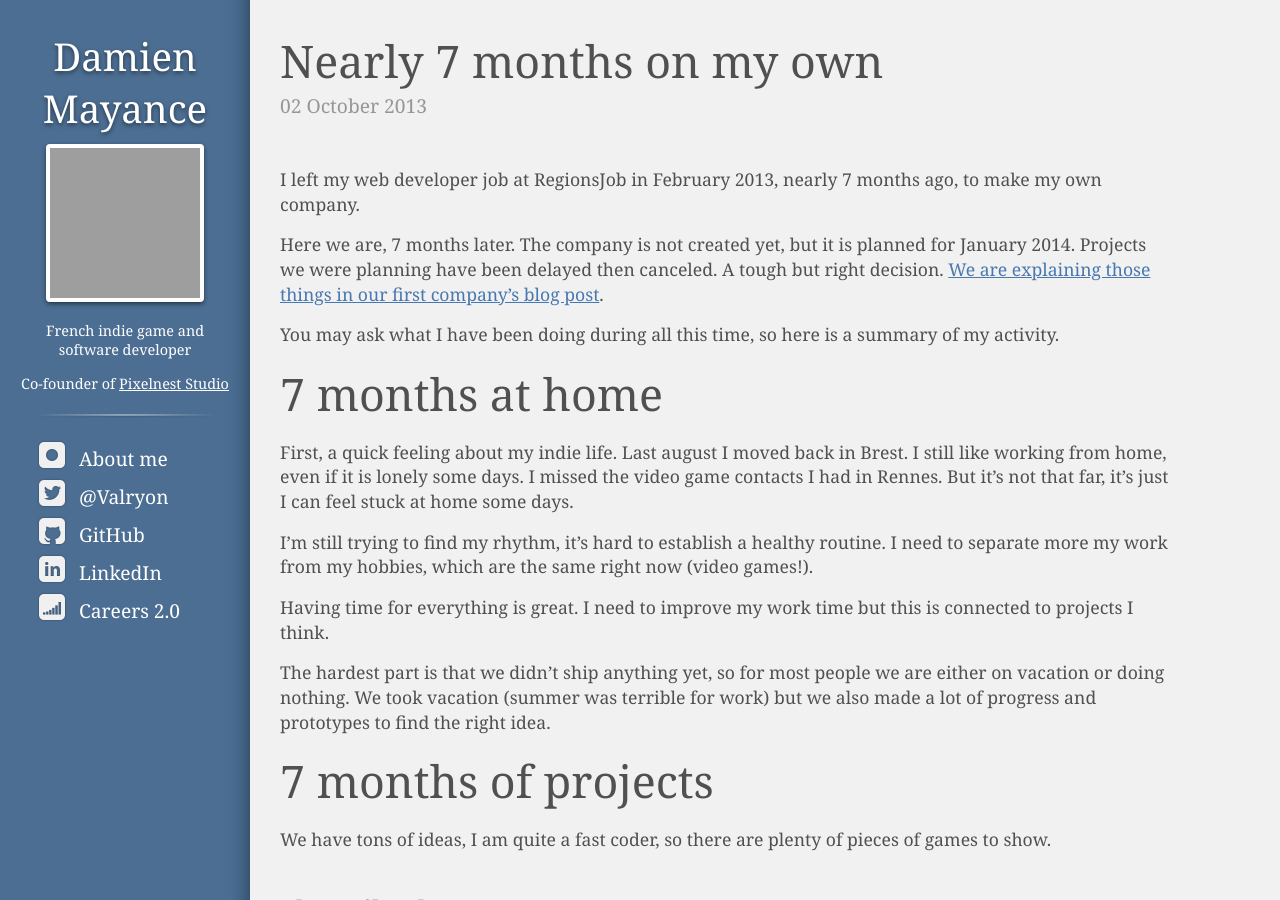
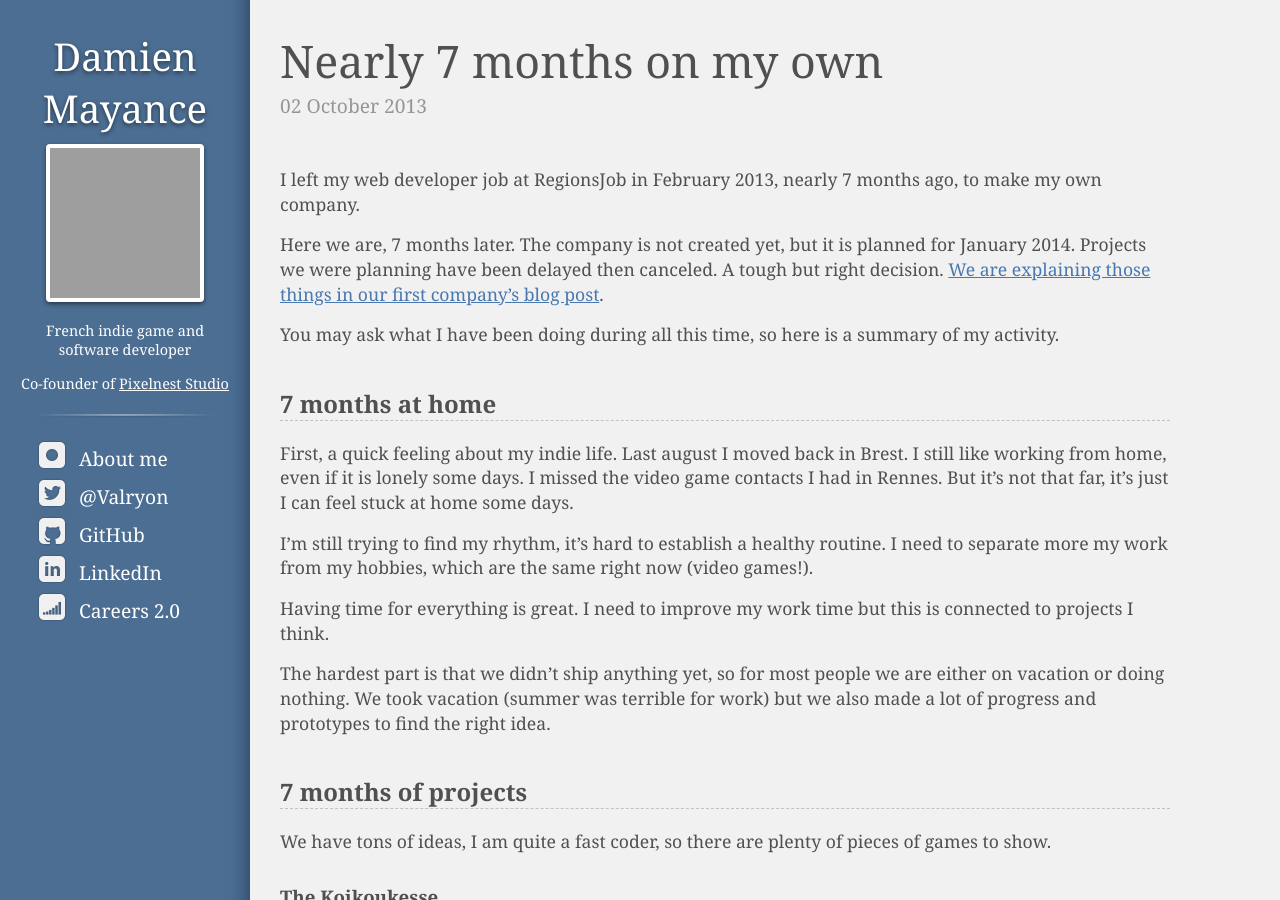
Before and after one commit to valryon/valryon.github.io, a Jekyll site: the page built from _posts/2013-10-02-7-months-on-my-own.md, in a window 1280 px wide and 900 px high. Built offline with Jekyll 4.4.1, drawn with Linux system fonts in a browser that asks for light colours; grey boxes are pictures that could not be loaded.

Commit message:
Title 1 -> 2

```diff
--- a/_posts/2013-10-02-7-months-on-my-own.md
+++ b/_posts/2013-10-02-7-months-on-my-own.md
@@ -9,7 +9,7 @@ Here we are, 7 months later. The company is not created yet, but it is planned f
 
 You may ask what I have been doing during all this time, so here is a summary of my activity.
 
-# 7 months at home
+## 7 months at home
 
 First, a quick feeling about my indie life. Last august I moved back in Brest. I still like working from home, even if it is lonely some days. I missed the video game contacts I had in Rennes. But it's not that far, it's just I can feel stuck at home some days.
 
@@ -19,11 +19,11 @@ Having time for everything is great. I need to improve my work time but this is
 
 The hardest part is that we didn't ship anything yet, so for most people we are either on vacation or doing nothing. We took vacation (summer was terrible for work) but we also made a lot of progress and prototypes to find the right idea.
 
-# 7 months of projects
+## 7 months of projects
 
 We have tons of ideas, I am quite a fast coder, so there are plenty of pieces of games to show.
 
-## The Koikoukesse
+### The Koikoukesse
 
 The canceled (for now) video game quiz for iOS.
 
@@ -33,7 +33,7 @@ The canceled (for now) video game quiz for iOS.
 - I learned _Ruby_ and rewrite the back-end so we can host it on _Heroku_ for free
 - I made the game basis (questions, win/lose, score, screens with placeholders)
 
-## Pixpuzzle
+### Pixpuzzle
 
 A clone of _PathPix_ games, for the challenge.
 
@@ -42,7 +42,7 @@ A clone of _PathPix_ games, for the challenge.
 - Fully working, despite its lack of optimization and design
 - Cross-platform: iOS and Windows Phone (using Xamarin)
 
-## Pon
+### Pon
 
 A clone of _Panel de Pon_. Here again, for challenge.
 
@@ -52,7 +52,7 @@ A clone of _Panel de Pon_. Here again, for challenge.
 - Solo mode is working
 - Realtime multiplayer with Game Center on iOS. A disaster but worth the test)
 
-## Georges
+### Georges
 
 - The game we had with Pixelnest for the Stunfest 2013.
 - I wrote the code while Matthieu was working on the Koikou, [Marion Chrétien](http://www.xn--miroir-enchant-okb.com/) draw some nice graphics for us.
@@ -64,7 +64,7 @@ A clone of _Panel de Pon_. Here again, for challenge.
 
 [  ![George with Unity][url_img_george_unity]  ][url_img_george_unity]
 
-## Unnamed weird company simulator
+### Unnamed weird company simulator
 
 A real _Unity_ test:
 
@@ -74,7 +74,7 @@ A real _Unity_ test:
 - Pathfinding
 
 
-## Bunny splash
+### Bunny splash
 
 The last prototype. I already wrote a blog post about it. We are trying some local multiplayer concept (= 4 players on the same screens having fun).
 
@@ -88,7 +88,7 @@ The last prototype. I already wrote a blog post about it. We are trying some loc
 
 - We are experimenting a new mode with castles.
 
-# Next 7 months
+## Next 7 months
 
 Those bunch of prototypes are just a start. You will hear from us soon, especially when _Unity_ will release it's 2D tools. We have plans for _George_, _The Great Paper Adventure_ and new fresh ideas!
 
```
